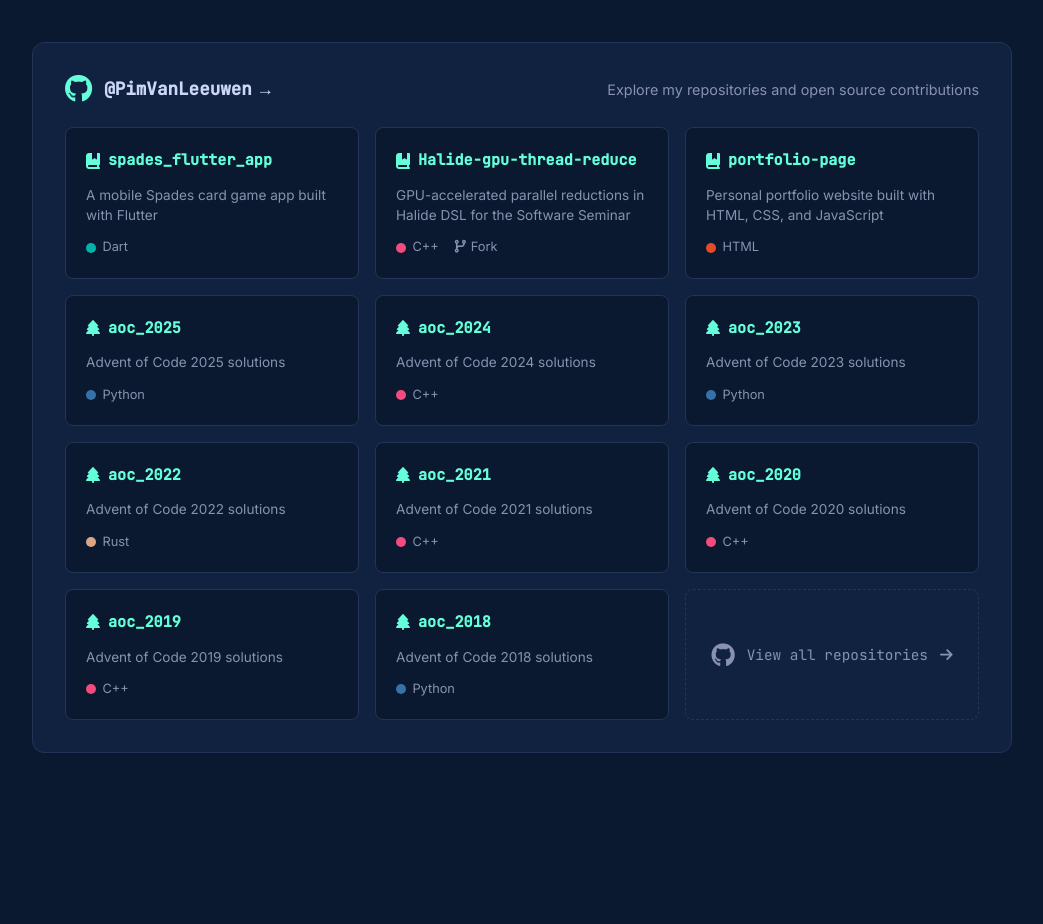
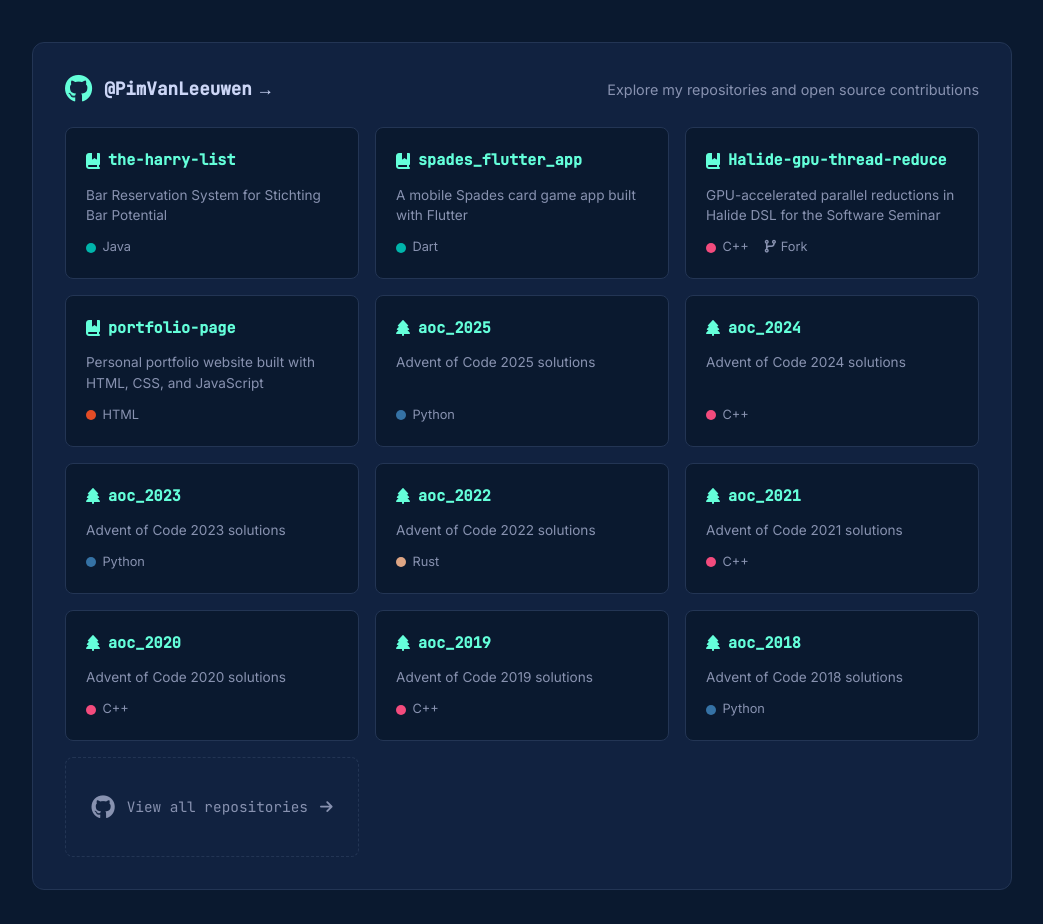
Before and after one commit to PimVanLeeuwen/portfolio-page, a plain HTML site: page index.html in a window 1280 px wide. Shown: the part 4900-5824 px from the top of the page, without its empty margins (118-1161 px from the left). Drawn offline with Linux system fonts and the light colour scheme.

Commit message:
Add repository card for 'the-harry-list'
Added a new repository card for 'the-harry-list' with description and language.

```diff
--- a/index.html
+++ b/index.html
@@ -374,6 +374,16 @@
                     </div>
                     <div class="github-repos" id="github-repos">
                         <!-- Repos will be loaded dynamically or show pinned repos -->
+                        <a href="https://github.com/Hubble-Community-Cafe/the-harry-list" target="_blank" class="repo-card">
+                            <div class="repo-card-header">
+                                <i class="fas fa-book-bookmark"></i>
+                                <span class="repo-name">the-harry-list</span>
+                            </div>
+                            <p class="repo-description">Bar Reservation System for Stichting Bar Potential </p>
+                            <div class="repo-meta">
+                                <span class="repo-lang"><span class="lang-dot dart"></span>Java</span>
+                            </div>
+                        </a>
                         <a href="https://github.com/PimVanLeeuwen/spades_flutter_app" target="_blank" class="repo-card">
                             <div class="repo-card-header">
                                 <i class="fas fa-book-bookmark"></i>
```
